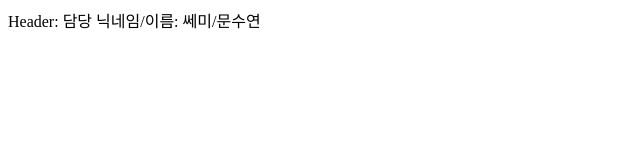
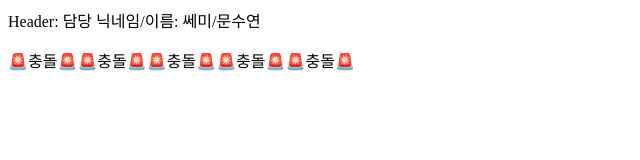
Before and after one commit to 11th-ddwuumc/git_session_C, a plain HTML site: page index.html in a window 1280 px wide. Shown: the whole page, without its empty margins (0-640 px from the left). Drawn offline with Linux system fonts and the light colour scheme.

Commit message:
🚨충돌🚨

```diff
--- a/index.html
+++ b/index.html
@@ -1,4 +1,5 @@
 <header>
     <!-- 담당자: feat/쎄미-header -->
     <p>Header: 담당 닉네임/이름: 쎄미/문수연</p>
+    🚨충돌🚨🚨충돌🚨🚨충돌🚨🚨충돌🚨🚨충돌🚨
 </header>
```
